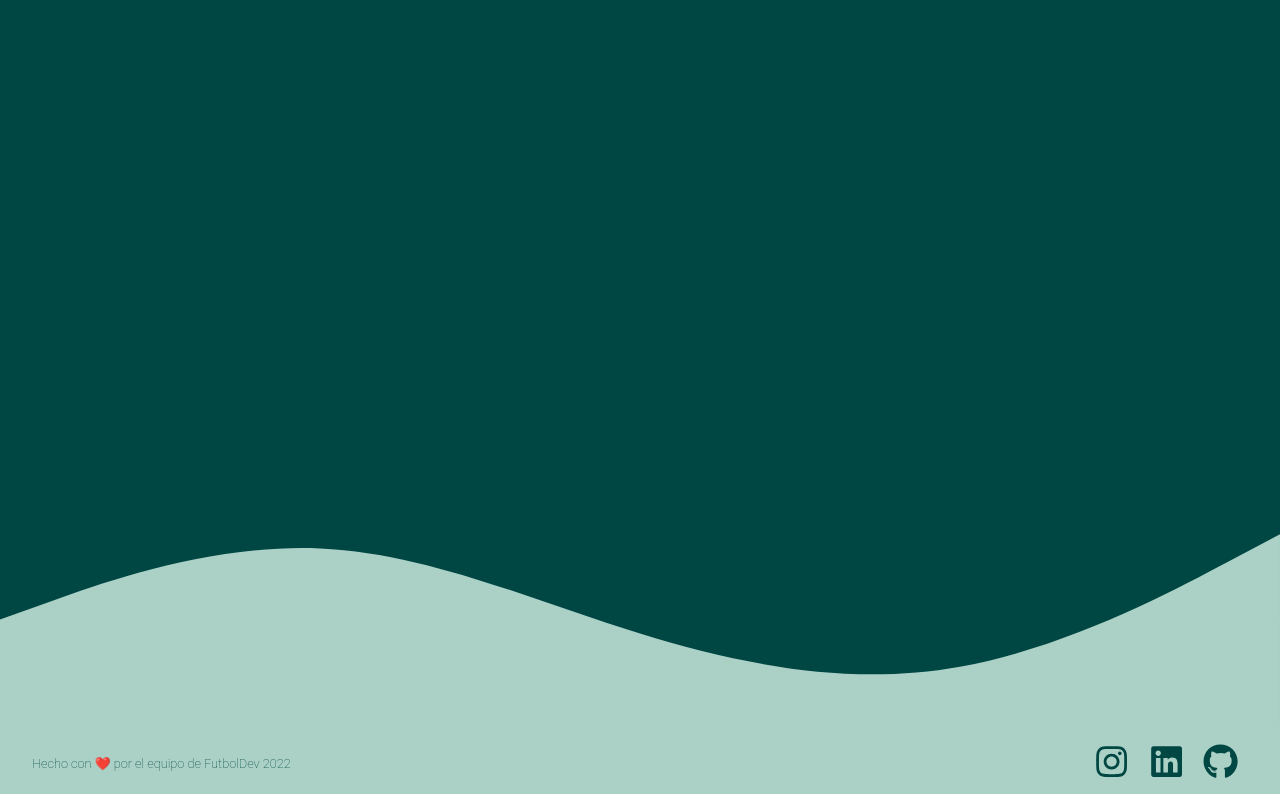
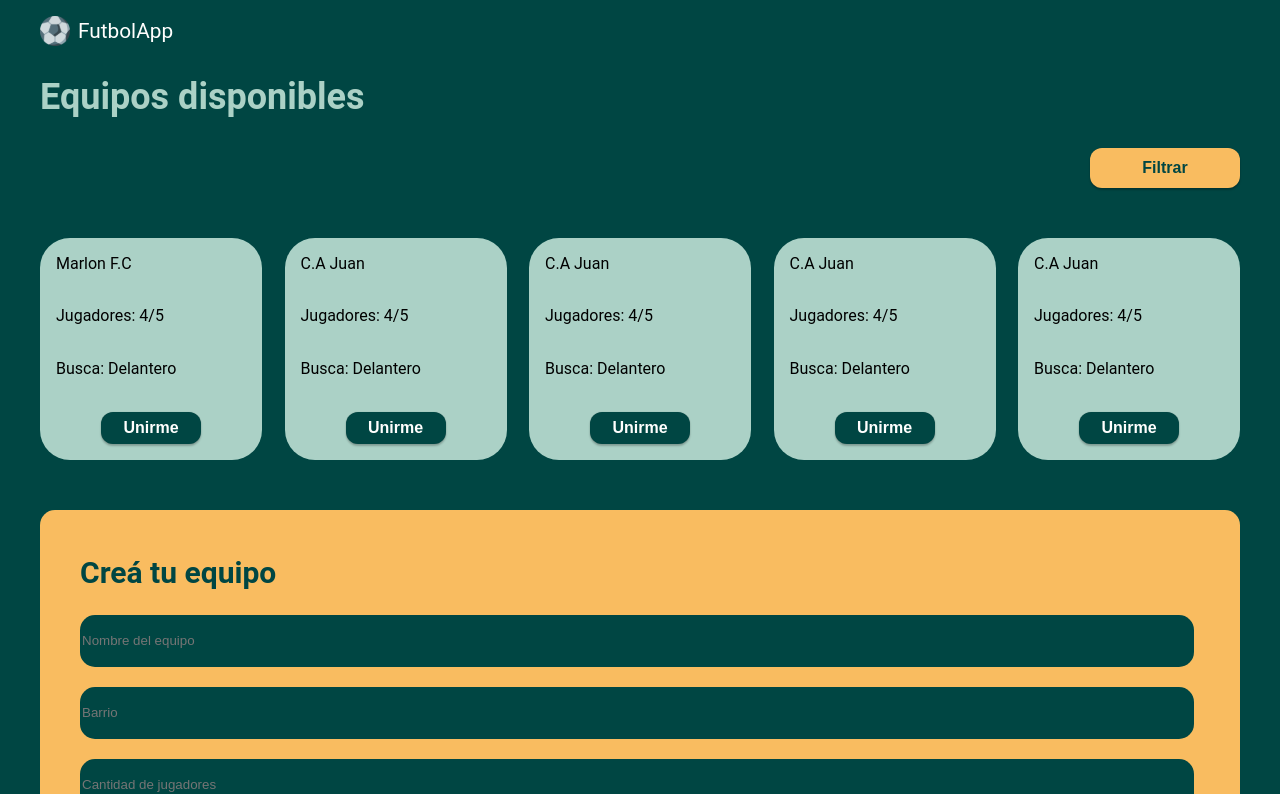
Before and after one commit to macbenites/pg-frontend, a React (Create React App) app: page /teams in a window 1280 px wide. Shown: the top 794 px of the page. Built offline with nearby package versions, Linux system fonts and the light colour scheme; no server answers.

Commit message:
componente Teams con Cards y estilos

```diff
--- a/src/App.js
+++ b/src/App.js
@@ -6,6 +6,7 @@ import Footer from "./Components/Footer";
 import Home from "./Components/Home";
 import SignIn from "./Components/SignIn";
 import Password from "./Components/Password";
+import Teams from "./Components/Teams";
 import { AuthProvider } from "./Context/authContext";
 
 
@@ -21,6 +22,7 @@ function App() {
               <Route path = '/login' element = {<Login/>}/>
               <Route path="/home" element={<Home/>}/>
               <Route path="/resetPassword" element={<Password/>}/>
+              <Route path="/teams" element={<Teams/>}/>
             </Routes>
           </BrowserRouter>
         </Wrapper>
--- /dev/null
+++ b/src/Components/CardsTeams.jsx
@@ -0,0 +1,19 @@
+import React from "react";
+import {MainCardsTeams, TeamName, Players, Search, ButtonCardsTeams} from '../Styles/CardsTeams'
+
+function CardsTeams({teamName, players, search}){
+    return (
+        <div>
+            <MainCardsTeams>
+                <TeamName>{teamName}</TeamName>
+                <Players>{players}</Players>
+                <Search>{search}</Search>
+                <ButtonCardsTeams>
+                    Unirme
+                </ButtonCardsTeams>
+            </MainCardsTeams>
+        </div>
+    )
+};
+
+export default CardsTeams;
--- /dev/null
+++ b/src/Components/Teams.jsx
@@ -0,0 +1,42 @@
+import React from "react";
+import Logo from "./Logo";
+import CardsTeams from "./CardsTeams";
+import { infoCardsTeams } from "../Utils/infoCardsTeams";
+import { TitleStyle, BtnTeamsFilter, CardsTeamStyle, InputTeamsStyle, BtnCreateTeam } from "../Styles/Teams";
+
+
+function Players(){
+    return (
+        <div>
+            <Logo/>
+            <TitleStyle>
+            <h2>Equipos disponibles</h2>
+            </TitleStyle>
+            <BtnTeamsFilter><p>Filtrar</p></BtnTeamsFilter>
+            <CardsTeamStyle>
+            {infoCardsTeams.map((card) => (
+                <CardsTeams
+                key={card.teamName}
+                teamName={card.teamName}
+                players={card.players}
+                search={card.search}
+                />
+            ))}
+            </CardsTeamStyle>
+            <InputTeamsStyle>
+            <form>
+                <h2>Creá tu equipo</h2>
+                <input placeholder='Nombre del equipo'/>
+                <input placeholder='Barrio'/>
+                <input placeholder='Cantidad de jugadores'/>
+                <input placeholder='Posición buscada'/>
+                <BtnCreateTeam>
+                Crear equipo
+                </BtnCreateTeam>
+            </form>
+            </InputTeamsStyle>
+        </div>
+    )
+};
+
+export default Players;
--- /dev/null
+++ b/src/Styles/CardsTeams.js
@@ -0,0 +1,32 @@
+import styled from "styled-components";
+import { Button } from "./reusable/Button";
+
+export const MainCardsTeams = styled.div`
+    border-radius: 30px;
+    width: 190px;
+    height: 190px;
+    background-color: #abd1c6;
+    display: flex;
+    flex-direction: column;
+    justify-content: space-between;
+    padding: 1rem;
+`
+export const TeamName = styled.div`
+
+`
+
+export const Players = styled.div`
+
+`
+
+export const Search = styled.div`
+
+`
+
+export const ButtonCardsTeams = styled(Button)`
+background-color: #004643;
+width: 100px;
+height: 30px;
+display: flex;
+margin-left: 45px;
+`
--- /dev/null
+++ b/src/Styles/Teams.js
@@ -0,0 +1,51 @@
+import styled from "styled-components";
+import { Button } from "../Styles/reusable/Button"
+
+export const TitleStyle = styled.h2`
+color:#abd1c6;
+`
+
+export const CardsTeamStyle = styled.div`
+display: flex;
+flex-direction: raw;
+justify-content: space-between;
+margin-top: 50px;
+`
+
+export const InputTeamsStyle = styled.form`
+background-color: #F9BC60;
+border-radius: 15px;
+padding: 20px;
+margin-top: 50px;
+h2{
+    color:#004643;
+    margin-left: 20px;
+    font-size: 30px;
+}
+input{
+    width: 1110px;
+    height: 50px;
+    display: flex;
+    flex-direction: column;
+    background-color:#004643;
+    border-radius: 15px;
+    margin-left: 20px;
+    margin-bottom: 20px;
+    border: none;
+}
+`
+
+export const BtnCreateTeam = styled(Button)`
+margin-left: 970px;
+`
+
+export const BtnTeamsFilter = styled(Button)`
+    width: 150px;
+    height: 40px;
+    margin-top: 1rem;
+    margin-left: 1050px;
+    background-color: #F9BC60;
+    p{
+        color: #004643;
+    }
+`
--- /dev/null
+++ b/src/Utils/infoCardsTeams.js
@@ -0,0 +1,27 @@
+export const infoCardsTeams = [
+    {
+        teamName: 'Marlon F.C',
+        players: 'Jugadores: 4/5',
+        search: 'Busca: Delantero',
+    },
+    {
+        teamName: 'C.A Juan',
+        players: 'Jugadores: 4/5',
+        search: 'Busca: Delantero',
+    },
+    {
+        teamName: 'C.A Juan',
+        players: 'Jugadores: 4/5',
+        search: 'Busca: Delantero',
+    },
+    {
+        teamName: 'C.A Juan',
+        players: 'Jugadores: 4/5',
+        search: 'Busca: Delantero',
+    },
+    {
+        teamName: 'C.A Juan',
+        players: 'Jugadores: 4/5',
+        search: 'Busca: Delantero',
+    }
+];
```
